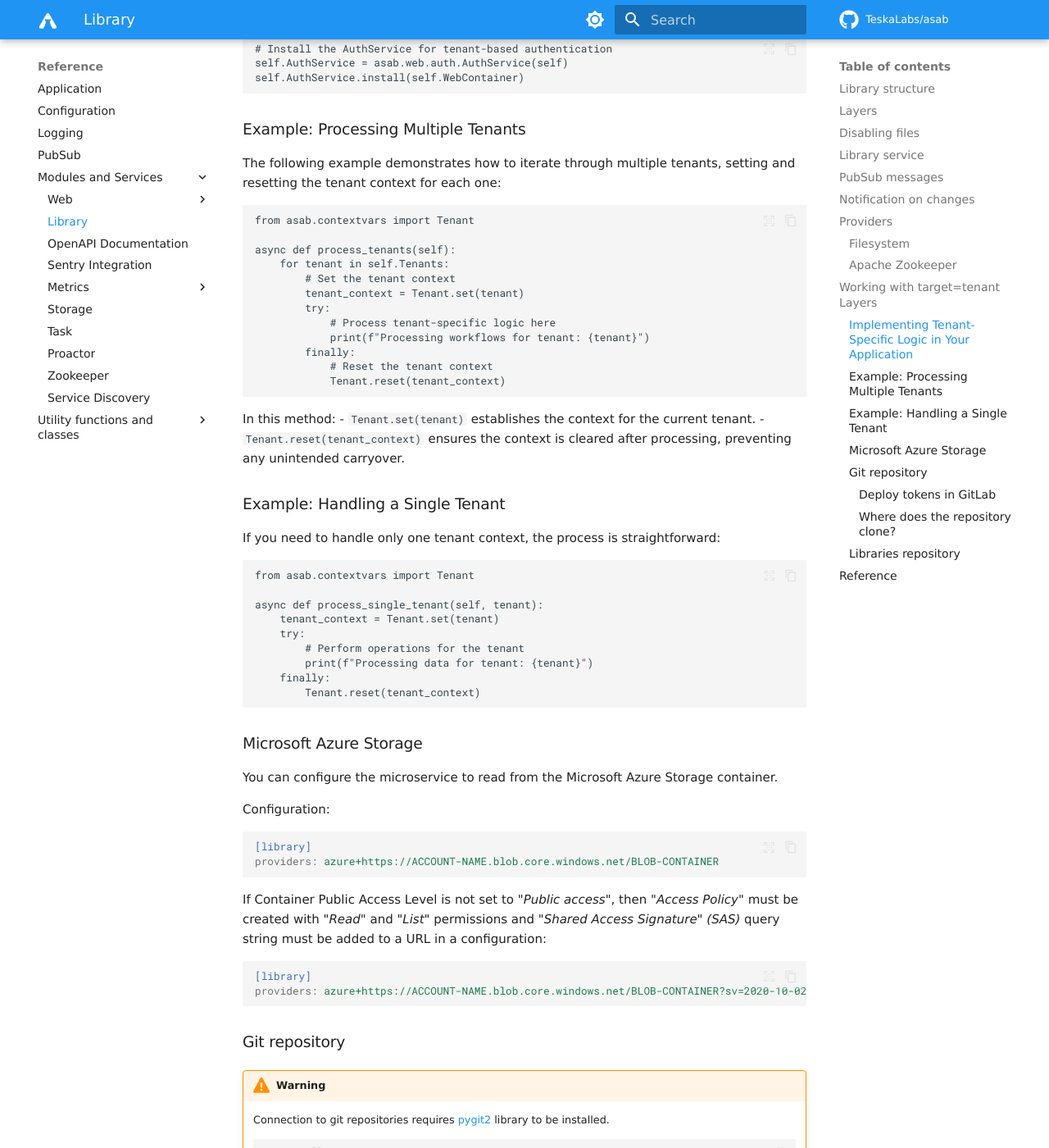
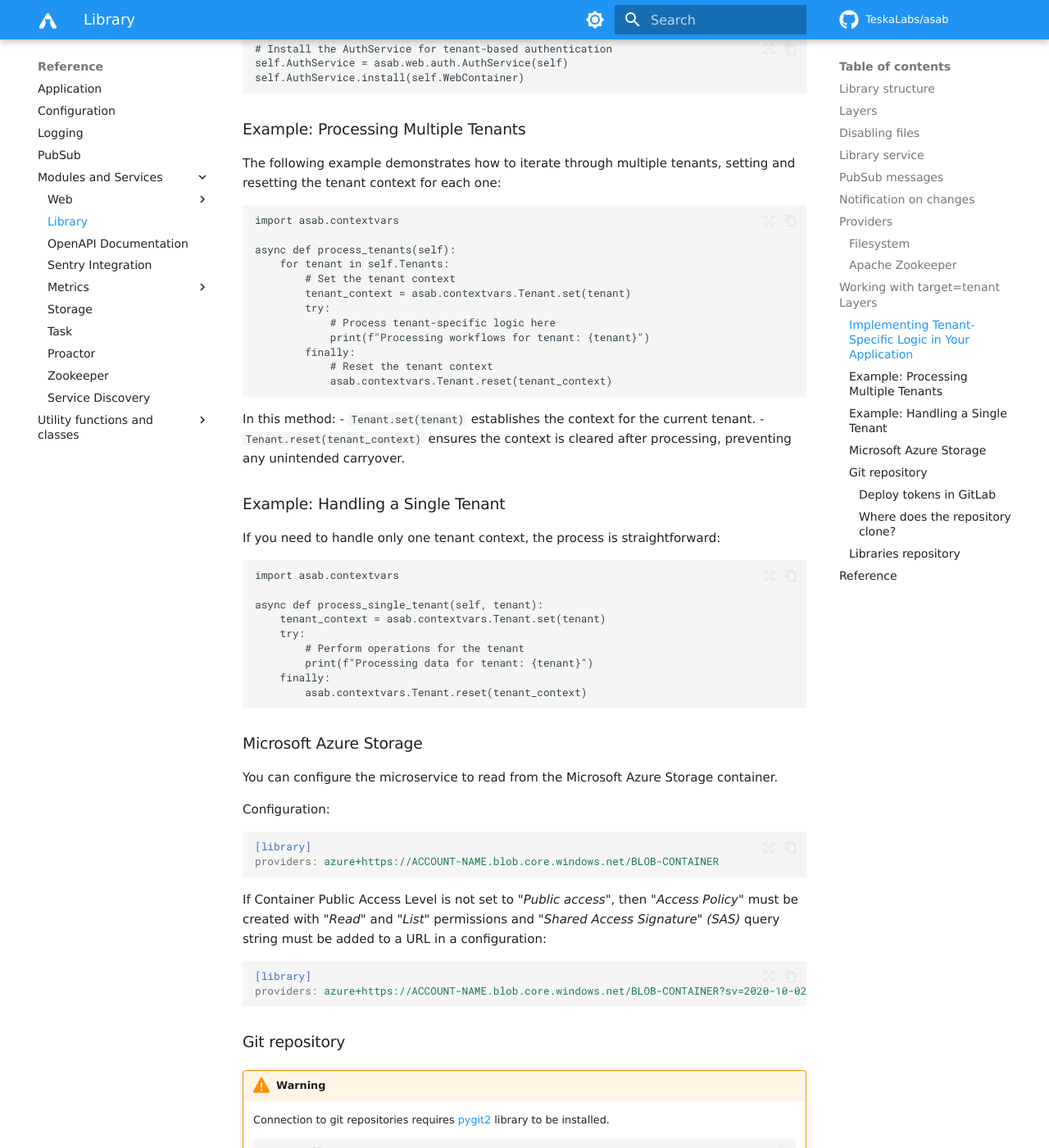
Before and after one commit to TeskaLabs/asab, an MkDocs documentation site: the page built from docs/reference/services/library.md, in a window 1280 px wide and 1400 px high, scrolled down 6110 px. Shown: the whole window at 82% size. Built offline with MkDocs 1.6.1 and Material for MkDocs 9.7.7, drawn with Linux system fonts in a browser that asks for light colours; some web fonts are replaced; comment, search, counter and statistics services are not loaded.

Commit message:
Initial fix.

````diff
--- a/docs/reference/services/library.md
+++ b/docs/reference/services/library.md
@@ -294,18 +294,18 @@ self.AuthService.install(self.WebContainer)
 The following example demonstrates how to iterate through multiple tenants, setting and resetting the tenant context for each one:
 
 ```
-from asab.contextvars import Tenant
+import asab.contextvars
 
 async def process_tenants(self):
     for tenant in self.Tenants:
         # Set the tenant context
-        tenant_context = Tenant.set(tenant)
+        tenant_context = asab.contextvars.Tenant.set(tenant)
         try:
             # Process tenant-specific logic here
             print(f"Processing workflows for tenant: {tenant}")
         finally:
             # Reset the tenant context
-            Tenant.reset(tenant_context)
+            asab.contextvars.Tenant.reset(tenant_context)
 ```
 
 In this method:
@@ -317,15 +317,15 @@ In this method:
 If you need to handle only one tenant context, the process is straightforward:
 
 ```
-from asab.contextvars import Tenant
+import asab.contextvars
 
 async def process_single_tenant(self, tenant):
-    tenant_context = Tenant.set(tenant)
+    tenant_context = asab.contextvars.Tenant.set(tenant)
     try:
         # Perform operations for the tenant
         print(f"Processing data for tenant: {tenant}")
     finally:
-        Tenant.reset(tenant_context)
+        asab.contextvars.Tenant.reset(tenant_context)
 ```
 
 
````
Also changed, not shown: 3 other files.
